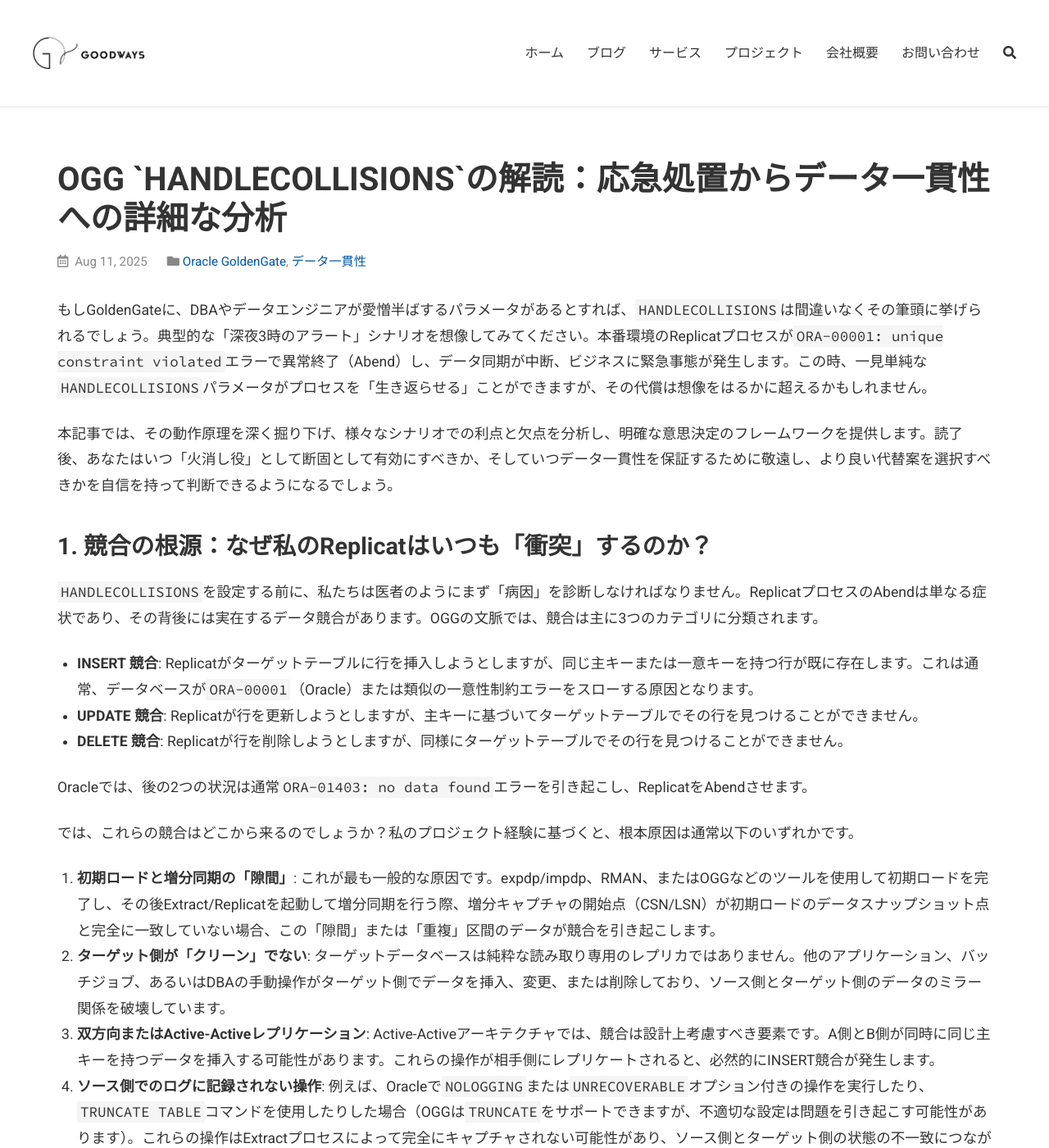
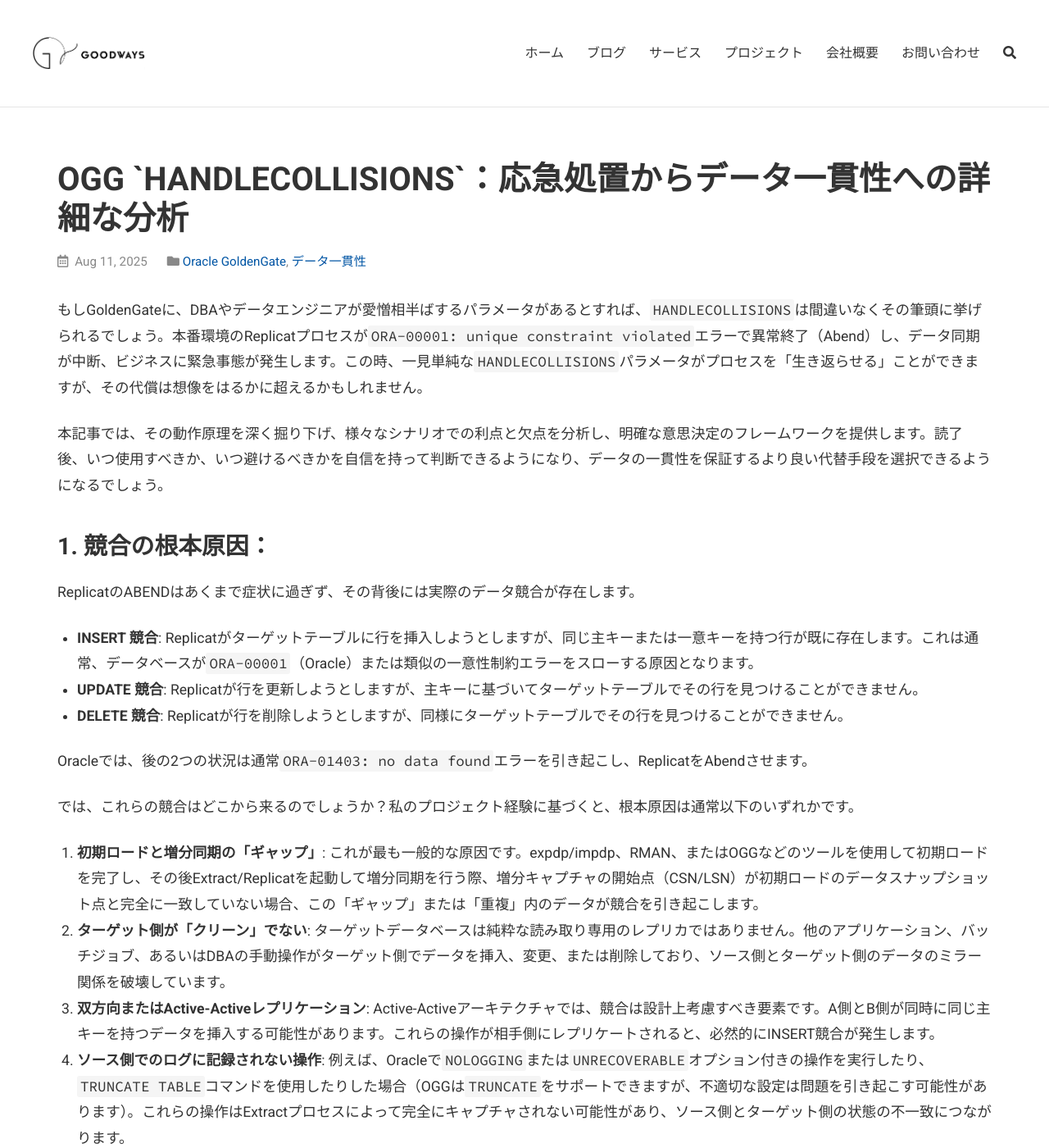
Before and after one commit to goodwaysIT/ja, a Jekyll site: the page built from _posts/2025-08-11-decrypt-ogg-handlecollisions.md, in a window 1280 px wide and 1400 px high. Shown: the whole window at 82% size. Built offline with Jekyll 4.4.1, drawn with Linux system fonts in a browser that asks for light colours; some of the changed text lies outside the part shown.

Commit message:
Update 2025-08-11-decrypt-ogg-handlecollisions.md

```diff
--- a/_posts/2025-08-11-decrypt-ogg-handlecollisions.md
+++ b/_posts/2025-08-11-decrypt-ogg-handlecollisions.md
@@ -1,7 +1,7 @@
 ---
 layout: post
-title: "OGG `HANDLECOLLISIONS`の解読：応急処置からデータ一貫性への詳細な分析"
-excerpt: "Oracle GoldenGateのHANDLECOLLISIONSパラメータの正しい使い方を学びます。本記事では、その動作原理、リスク、適用シナリオ、ベストプラクティスを詳述し、データ不整合の罠を避ける手助けをします。"
+title: "OGG `HANDLECOLLISIONS`：応急処置からデータ一貫性への詳細な分析"
+excerpt: "本記事では、Oracle GoldenGateのHANDLECOLLISIONSパラメータの正しい使い方を紹介ます。また、その動作原理、リスク、適用シナリオ、ベストプラクティスを詳述し、データ不整合の罠を避ける手助けをします。"
 date: 2025-08-11 17:45:00 +0800
 categories: [Oracle GoldenGate, データ一貫性]
 tags: [ogg, handlecollisions, reperror, データ競合, データ一貫性, replicat]
@@ -9,13 +9,13 @@ author: Shane
 image: /assets/images/posts/oracle_goldengate_handlecollisions_flowchart.svg
 ---
 
-もしGoldenGateに、DBAやデータエンジニアが愛憎半ばするパラメータがあるとすれば、`HANDLECOLLISIONS`は間違いなくその筆頭に挙げられるでしょう。典型的な「深夜3時のアラート」シナリオを想像してみてください。本番環境のReplicatプロセスが`ORA-00001: unique constraint violated`エラーで異常終了（Abend）し、データ同期が中断、ビジネスに緊急事態が発生します。この時、一見単純な`HANDLECOLLISIONS`パラメータがプロセスを「生き返らせる」ことができますが、その代償は想像をはるかに超えるかもしれません。
+もしGoldenGateに、DBAやデータエンジニアが愛憎相半ばするパラメータがあるとすれば、`HANDLECOLLISIONS`は間違いなくその筆頭に挙げられるでしょう。本番環境のReplicatプロセスが`ORA-00001: unique constraint violated`エラーで異常終了（Abend）し、データ同期が中断、ビジネスに緊急事態が発生します。この時、一見単純な`HANDLECOLLISIONS`パラメータがプロセスを「生き返らせる」ことができますが、その代償は想像をはるかに超えるかもしれません。
 
-本記事では、その動作原理を深く掘り下げ、様々なシナリオでの利点と欠点を分析し、明確な意思決定のフレームワークを提供します。読了後、あなたはいつ「火消し役」として断固として有効にすべきか、そしていつデータ一貫性を保証するために敬遠し、より良い代替案を選択すべきかを自信を持って判断できるようになるでしょう。
+本記事では、その動作原理を深く掘り下げ、様々なシナリオでの利点と欠点を分析し、明確な意思決定のフレームワークを提供します。読了後、いつ使用すべきか、いつ避けるべきかを自信を持って判断できるようになり、データの一貫性を保証するより良い代替手段を選択できるようになるでしょう。
 
-## 1. 競合の根源：なぜ私のReplicatはいつも「衝突」するのか？
+## 1. 競合の根本原因：
 
-`HANDLECOLLISIONS`を設定する前に、私たちは医者のようにまず「病因」を診断しなければなりません。ReplicatプロセスのAbendは単なる症状であり、その背後には実在するデータ競合があります。OGGの文脈では、競合は主に3つのカテゴリに分類されます。
+ReplicatのABENDはあくまで症状に過ぎず、その背後には実際のデータ競合が存在します。
 
 *   **INSERT 競合**: Replicatがターゲットテーブルに行を挿入しようとしますが、同じ主キーまたは一意キーを持つ行が既に存在します。これは通常、データベースが`ORA-00001`（Oracle）または類似の一意性制約エラーをスローする原因となります。
 *   **UPDATE 競合**: Replicatが行を更新しようとしますが、主キーに基づいてターゲットテーブルでその行を見つけることができません。
@@ -25,27 +25,27 @@ Oracleでは、後の2つの状況は通常`ORA-01403: no data found`エラー
 
 では、これらの競合はどこから来るのでしょうか？私のプロジェクト経験に基づくと、根本原因は通常以下のいずれかです。
 
-1.  **初期ロードと増分同期の「隙間」**: これが最も一般的な原因です。expdp/impdp、RMAN、またはOGGなどのツールを使用して初期ロードを完了し、その後Extract/Replicatを起動して増分同期を行う際、増分キャプチャの開始点（CSN/LSN）が初期ロードのデータスナップショット点と完全に一致していない場合、この「隙間」または「重複」区間のデータが競合を引き起こします。
+1.  **初期ロードと増分同期の「ギャップ」**: これが最も一般的な原因です。expdp/impdp、RMAN、またはOGGなどのツールを使用して初期ロードを完了し、その後Extract/Replicatを起動して増分同期を行う際、増分キャプチャの開始点（CSN/LSN）が初期ロードのデータスナップショット点と完全に一致していない場合、この「ギャップ」または「重複」内のデータが競合を引き起こします。
 2.  **ターゲット側が「クリーン」でない**: ターゲットデータベースは純粋な読み取り専用のレプリカではありません。他のアプリケーション、バッチジョブ、あるいはDBAの手動操作がターゲット側でデータを挿入、変更、または削除しており、ソース側とターゲット側のデータのミラー関係を破壊しています。
 3.  **双方向またはActive-Activeレプリケーション**: Active-Activeアーキテクチャでは、競合は設計上考慮すべき要素です。A側とB側が同時に同じ主キーを持つデータを挿入する可能性があります。これらの操作が相手側にレプリケートされると、必然的にINSERT競合が発生します。
 4.  **ソース側でのログに記録されない操作**: 例えば、Oracleで`NOLOGGING`または`UNRECOVERABLE`オプション付きの操作を実行したり、`TRUNCATE TABLE`コマンドを使用したりした場合（OGGは`TRUNCATE`をサポートできますが、不適切な設定は問題を引き起こす可能性があります）。これらの操作はExtractプロセスによって完全にキャプチャされない可能性があり、ソース側とターゲット側の状態の不一致につながります。
 
 これらの根本原因を理解すれば、Replicatに単にこれらのエラーを「無視」させることが根本的な問題を解決しないことがわかるでしょう。
 
-## 2. `HANDLECOLLISIONS`の諸刃の剣：いかにして「火を消し」、いかにして「地雷を埋める」のか
+## 2. `HANDLECOLLISIONS`について
 
-それでは、`HANDLECOLLISIONS`の神秘のベールを剥がしましょう。Replicatパラメータファイルにこれを追加すると、前述の競合を処理するデフォルトの動作が変更されます。
+それでは、`HANDLECOLLISIONS`について紹介します。Replicatパラメータファイルにこれを追加すると、前述の競合を処理するデフォルトの動作が変更されます。
 
-**動作原理（「火消し」の方法）**
+**動作原理**
 
-`HANDLECOLLISIONS`のロジックは非常に直接的で、ほとんど「力ずく」と言えます。
+`HANDLECOLLISIONS`のロジックは非常に直接的です。
 
 *   **INSERT競合に遭遇した場合**（ターゲットにレコードが既に存在する）: プロセスをAbendさせる代わりに、**この`INSERT`操作を強制的に`UPDATE`操作に変換します**。トレイルファイル内のレコードのすべての列値を使用して、ターゲットテーブル内の同じ主キーを持つ既存のレコードを上書きします。
 *   **UPDATEまたはDELETE競合に遭遇した場合**（ターゲットにレコードが存在しない）: これもAbendさせません。代わりに、**この`UPDATE`または`DELETE`操作を静かに無視（破棄）し**、何事もなかったかのように次のレコードの処理に進みます。
 
 **重要なポイント**: `HANDLECOLLISIONS`の唯一の目的は、**Replicatプロセスの継続性を保証することであり、データの絶対的な一貫性を保証するものではありません**。それは「上書き」と「無視」という戦略を用いてエラーを回避し、データフローを継続させます。
 
-**潜在的なリスク（「地雷の埋設」）**
+**潜在的なリスク**
 
 このメカニズムのリスクは明らかです。次のようなシナリオを考えてみましょう。
 
@@ -55,9 +55,8 @@ Oracleでは、後の2つの状況は通常`ORA-01403: no data found`エラー
 4.  `HANDLECOLLISIONS`が有効になっている場合、この`UPDATE`操作は**静かに破棄されます**。
 5.  結果: ソース側ではid=1のレコードの`status`は'A'ですが、ターゲット側ではそのレコード自体が存在しません。**ここにデータ不整合が生まれ、OGGのどのレポートもこの「無視」イベントを通知しません。**
 
-`HANDLECOLLISIONS`は強力な鎮痛剤のようなものです。プロセスのAbendという痛みを迅速に和らげることができますが、データ不整合という根深い病状を覆い隠し、気づかないうちにデータの差異を蓄積させ、いつか業務上の照合時に爆発するのです。
 
-## 3. 実践演習：`HANDLECOLLISIONS`の正しい使い方
+## 3.`HANDLECOLLISIONS`の正しい使い方
 
 リスクは多いものの、特定のシナリオでは`HANDLECOLLISIONS`は依然として有効なツールです。以下に、OGG 19c/21cでそれを設定する方法を示します。
 
@@ -102,13 +101,13 @@ MAP hr.employees, TARGET hr.employees;
 
 ![Oracle GoldenGate Handlecollisions Flow Chart]({{ '/assets/images/ogg/oracle-goldengate-handlecollisions-flowchart.svg' | relative_url }})
 
-## 4. 意思決定ガイド：いつ`HANDLECOLLISIONS`を使い、いつより良い代替案を選ぶべきか？
+## 4. HANDLECOLLISIONS を使うべきとき、そしてより良い代替策
 
-さて、最も重要な部分です。私は実際にそれを使うべきでしょうか？
+ここからが最も重要な部分です：果たして本当にこれを使うべきでしょうか？
 
 **`HANDLECOLLISIONS`の合理的な使用シナリオ**
 
-1.  **一時的な「火消し役」**: 本番のReplicatが予期せず停止し、ビジネスへの影響が大きく、短時間でデータの問題を特定・修正できない場合。一時的に`HANDLECOLLISIONS`を追加してプロセスを稼働させることができますが、**必ず以下の条件を守ってください**：
+1.  **一時的な問題解決**: 本番のReplicatが予期せず停止し、ビジネスへの影響が大きく、短時間でデータの問題を特定・修正できない場合。一時的に`HANDLECOLLISIONS`を追加してプロセスを稼働させることができますが、**必ず以下の条件を守ってください**：
     *   問題のあるテーブルに対してのみ有効にする。
     *   直ちにチケットを作成し、DBAまたはデータエンジニアに根本原因の調査を依頼する。
     *   問題が解決したら、**このパラメータを必ず削除する**。
@@ -153,14 +152,14 @@ MAP sales.orders, TARGET sales.orders;
 
 この設定は`HANDLECOLLISIONS`よりもはるかに安全です。`INSERT`を`UPDATE`に変換しないため、意図しないデータの上書きを避けることができます。同時に、破棄されたすべての操作をdiscardファイルに記録するため、後で何が起こったかを確認できます。
 
-## 結論
+## まとめ
 
-`HANDLECOLLISIONS`は強力なツールですが、力が大きければリスクも大きくなります。最後に、空虚な「結論として」の代わりに、あなたのための意思決定チェックリストをまとめます。
+`HANDLECOLLISIONS`は強力なツールですが、力が大きければリスクも大きくなります。最後に、チェックリストをまとめます。
 
-*   **一時的な火消し役ですか？** -> **使う**。ただし問題のテーブルに限定し、速やかに削除する計画を立てる。
-*   **ソースを正とする一回限りのデータ整合を行っていますか？** -> **検討の余地あり**。完了後に削除する。
-*   **双方向/Active-Active構成を設定していますか？** -> **使う**。ただし、唯一の解決策としてではなく、完全なCDR戦略の一部として。
-*   **通常の単一方向レプリケーション環境ですか？** -> **使わない！** 特定の既知のエラーを処理するには`REPERROR`を優先する。
+*   **一時的な問題ですか？** -> **使う**。ただし、対象は問題のあるテーブルのみに限定し、できるだけ早く削除する計画を立ててください。
+*   **一回限りのデータ整合を行っていますか？** -> **検討の余地あり**。完了後に削除してください。
+*   **双方向/Active-Active構成を設定していますか？** -> **使う**。ただし、唯一の解決策としてではなく、完全なCDR戦略の一部として使用すべきです。
+*   **通常の単一方向レプリケーション環境ですか？** -> **使わない！** 特定の既知のエラーを処理するには`REPERROR`を優先します。
 *   **なぜ失敗するかわからず、ただプロセスを動かしたいだけですか？** -> **絶対に使わない！** それは問題を覆い隠しているだけです。まず根本原因を診断してください。
 
-忘れないでください、データ同期の核心は**一貫性**と**信頼性**です。プロセスの表面的な「継続的な実行」と引き換えにこれらを犠牲にする近道は、最終的にはより大きな代償を払うことになります。
+データ同期の核心は**一貫性**と**信頼性**です。プロセスの表面的な「継続的な実行」と引き換えにこれらを犠牲にする近道は、最終的にはより大きな代償を払うことになります。
```
